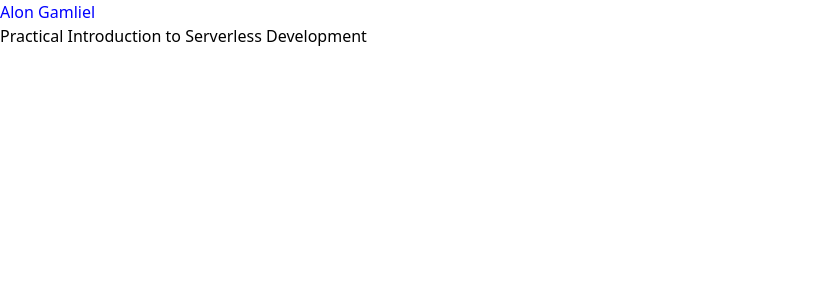
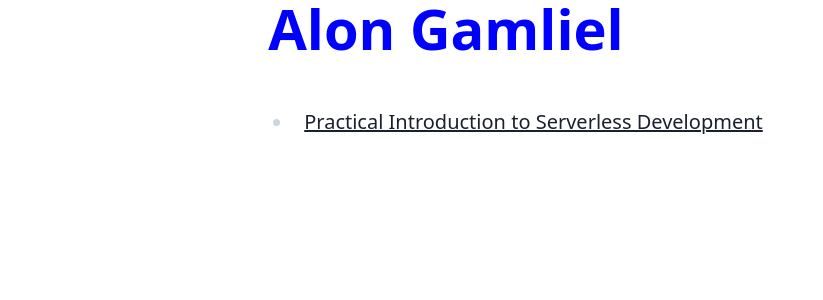
Before and after one commit to gamliela/website, a Next.js app: page / in a window 1280 px wide. Shown: the top 300 px of the page, without its empty margins (0-823 px from the left). Built offline with nearby package versions, Linux system fonts and the light colour scheme.

Commit message:
Add typography

```diff
--- a/package.json
+++ b/package.json
@@ -9,6 +9,7 @@
     "@mapbox/rehype-prism": "^0.5.0",
     "@mdx-js/loader": "^1.6.5",
     "@next/mdx": "^9.4.4",
+    "@tailwindcss/typography": "^0.2.0",
     "autoprefixer": "^9.8.5",
     "next": "^9.3.1",
     "next-images": "^1.4.0",
--- a/src/pages/_app.tsx
+++ b/src/pages/_app.tsx
@@ -10,7 +10,11 @@
 // default component export is required, as described in docs:
 // https://nextjs.org/docs/basic-features/built-in-css-support#adding-a-global-stylesheet
 const MyApp = function({ Component, pageProps }: AppProps) {
-  return <Component {...pageProps} />;
+  return (
+    <article className="container mx-auto prose lg:prose-xl">
+      <Component {...pageProps} />
+    </article>
+  );
 };
 
 export default MyApp;
--- a/tailwind.config.js
+++ b/tailwind.config.js
@@ -6,5 +6,5 @@
     extend: {},
   },
   variants: {},
-  plugins: [],
+  plugins: [require("@tailwindcss/typography")],
 };
```
Also changed, not shown: 2 other files (tests, documents, lock files or other folders).
